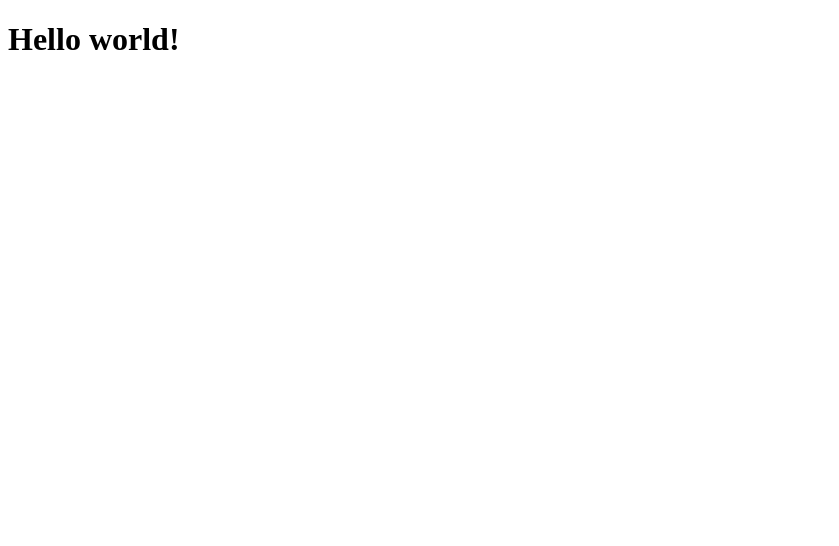
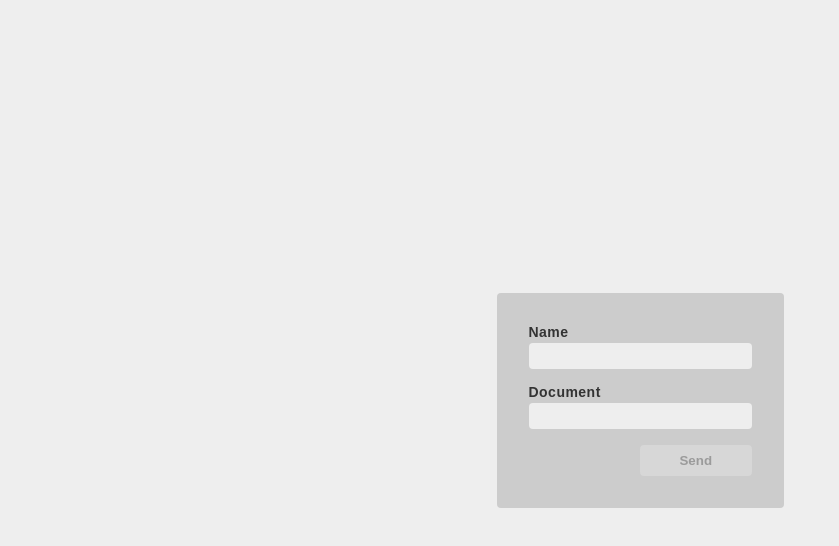
Before and after one commit to dimaspaiva/reactive-chat, a React app in the folder apps/client/: page / in a window 1280 px wide. Shown: the top 546 px of the page, without its empty margins (0-839 px from the left). Built offline with nearby package versions, Linux system fonts and the light colour scheme.

Commit message:
feat: create home page

```diff
--- /dev/null
+++ b/apps/client/src/app.tsx
@@ -0,0 +1,19 @@
+import React from 'react'
+
+import Home from './pages/Home'
+import Toast from './components/ToastWrapper'
+
+import 'react-toastify/dist/ReactToastify.css';
+
+import './setup/reset.css'
+import './setup/global.css'
+
+
+const App = () => {
+  return <>
+    <Home />
+    <Toast />
+  </>
+}
+
+export default App
--- a/apps/client/src/index.tsx
+++ b/apps/client/src/index.tsx
@@ -1,6 +1,8 @@
 import React from 'react'
 import { createRoot } from 'react-dom/client'
 
+import App from './app'
+
 const appEntryPoint = document.getElementById('app')
 const root = createRoot(appEntryPoint)
-root.render(<h1>Hello world!</h1>)
+root.render(<App />)
--- /dev/null
+++ b/apps/client/src/pages/Home/index.tsx
@@ -0,0 +1,61 @@
+import React, { FormEvent, useState } from "react"
+import { toast } from "react-toastify"
+
+import { postCallToAPI } from "../../api/fetchData"
+import FormTextInput from "../../components/FormTextInput"
+
+import './style.css'
+
+const formInputs = [
+  { name: 'name', title: 'Name' },
+  { name: 'document', title: 'Document' }
+]
+
+const Home = () => {
+
+  const [formData, setFormData] = useState<{ [key: string]: string }>({})
+
+  const disableButton = () => {
+    const hasSameAmountAsInput = Object.keys(formData).length === formInputs.length
+    const hasEnoughtValueOnInput = Object.values(formData).filter((value) => value.length < 3).length === 0
+    return !(hasSameAmountAsInput && hasEnoughtValueOnInput)
+  }
+
+  const updateFormData = (inputName: string): (value: string) => void => {
+    return value => setFormData(oldState => ({ ...oldState, [inputName]: value }))
+  }
+
+  const createUser = (event: FormEvent<HTMLFormElement>) => {
+    event.preventDefault()
+
+    const toastLoadingId = toast('Checking your data...', {
+      type: 'info',
+      hideProgressBar: true,
+      isLoading: true
+    })
+    postCallToAPI(formData, 'user', toastLoadingId)
+  }
+
+  return <div className="container">
+    <form action="submit" className="home-form" onSubmit={createUser}>
+      {formInputs.map((input) =>
+        <FormTextInput
+          key={input.name}
+          inputName={input.name}
+          title={input.title}
+          onChange={updateFormData(input.name)}
+        />
+      )}
+      <button
+        type="submit"
+        className="home-form_submit"
+        disabled={disableButton()}
+        data-testid="submit-form"
+      >
+        Send
+      </button>
+    </form>
+  </div>
+}
+
+export default Home
--- /dev/null
+++ b/apps/client/src/pages/Home/style.css
@@ -0,0 +1,36 @@
+.container {
+  background-color: #eee;
+  height: 100vh;
+  display: flex;
+  justify-content: center;
+  align-items: center;
+}
+
+.home-form {
+  padding: 2rem;
+  border-radius: 0.25rem;
+  background-color: #CCC;
+  display: flex;
+  flex-direction: column;
+  align-items: end;
+}
+
+.home-form_submit {
+  padding: 0.5rem;
+  width: 50%;
+  border: none;
+  border-radius: 0.25rem;
+  font-weight: bold;
+}
+
+.home-form_submit:enabled:hover {
+  background-color: #E6E6E6;
+}
+
+.home-form_submit:enabled:active {
+  background-color: #E0E0E0;
+}
+
+.home-form_submit:enabled {
+  cursor: pointer;
+}
```
Also changed, not shown: 1 other file (tests, documents, lock files or other folders).
